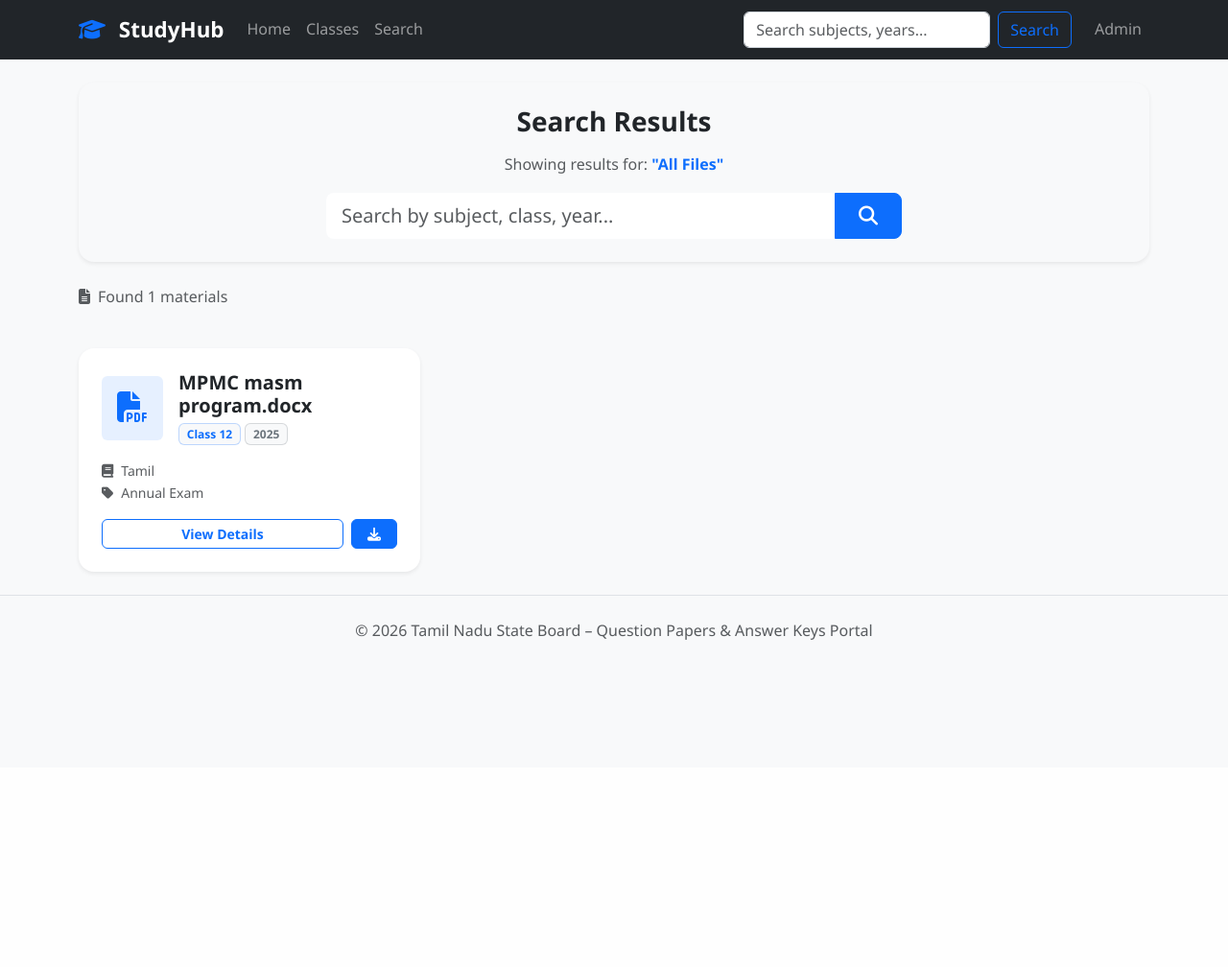
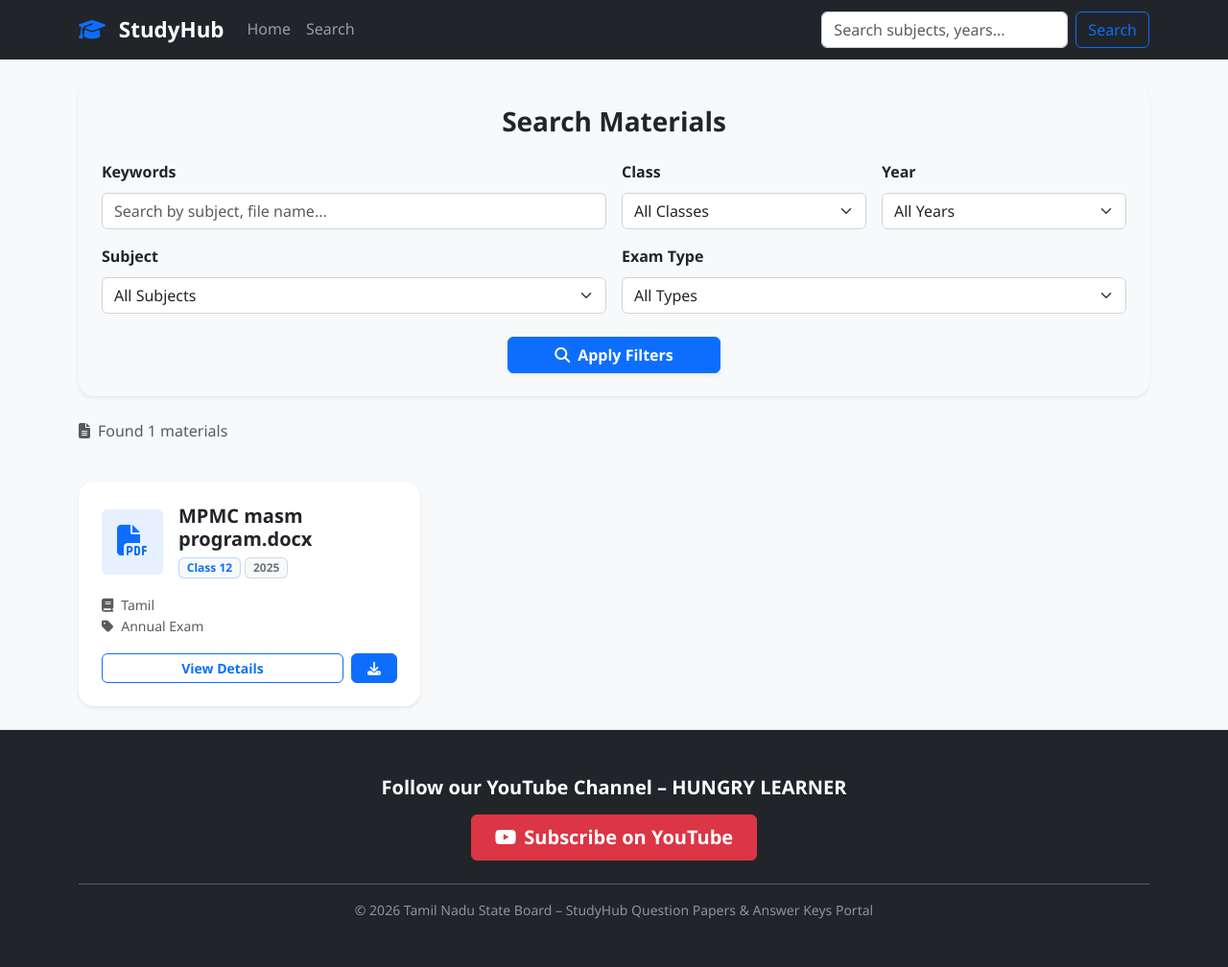
Before and after one commit to Sharruk/LMS-updated, a Flask app: page /search in a window 1280 px wide. Shown: the whole page at 96% size. Before the commit the page ends 667 px from the top, so only its background shows below. Run offline with Flask 3, Linux system fonts and the light colour scheme.

Commit message:
Improve website navigation, search functionality, and add a YouTube link
Refactor header and navigation to remove 'Classes' and 'Admin' links, update admin route to '/admin', enhance search with filters for class, year, and exam type, add YouTube channel link to footer, and include an "About StudyHub" section on the homepage.

Replit-Commit-Author: Agent
Replit-Commit-Session-Id: 4c06ace1-c287-4291-ad1a-22d857b4223b
Replit-Commit-Checkpoint-Type: intermediate_checkpoint
Replit-Commit-Event-Id: f5b91083-7093-4cdc-ba6d-d3344d5d8d86
Replit-Commit-Screenshot-Url: https://storage.googleapis.com/screenshot-production-us-central1/dcbaea80-a8a7-4a4d-8662-73cab4f73645/4c06ace1-c287-4291-ad1a-22d857b4223b/O01d8t8
Replit-Helium-Checkpoint-Created: true

```diff
--- a/app.py
+++ b/app.py
@@ -113,7 +113,7 @@ ADMIN_SECRET_PATH = os.environ.get("ADMIN_SECRET_PATH", "admin")
 def is_admin():
     return session.get('is_admin', False)
 
-@app.route(f'/{ADMIN_SECRET_PATH}', methods=['GET', 'POST'])
+@app.route('/admin', methods=['GET', 'POST'])
 def admin_login():
     if request.method == 'POST':
         username = request.form.get('username')
@@ -129,10 +129,10 @@ def admin_login():
             flash('Invalid admin credentials', 'error')
     return render_template('admin/login.html')
 
-@app.route(f'/{ADMIN_SECRET_PATH}/dashboard')
+@app.route('/admin/dashboard')
 def admin_dashboard():
     if not is_admin():
-        return redirect(url_for('index'))
+        return redirect(url_for('admin_login'))
     return render_template('admin/dashboard.html')
 
 @app.route('/admin/comments')
@@ -262,7 +262,7 @@ def upload():
         description = request.form.get('description', '')
         custom_filename = request.form.get('custom_filename', '').strip()
 
-        subject = Subject.query.get(subject_id)
+        subject = db.session.get(Subject, subject_id)
         if not subject:
             flash('Invalid subject', 'error')
             return redirect(request.url)
@@ -285,7 +285,7 @@ def upload():
             filename=stored_filename,
             original_filename=file.filename,
             custom_filename=final_custom_name,
-            class_level=class_level,
+            class_level=str(class_level),
             subject_id=subject.id,
             subject_name=subject.name,
             exam_type=exam_type,
@@ -376,25 +376,38 @@ def vote(file_id):
 @app.route("/search")
 def search():
     query = request.args.get("q", "").strip().lower()
+    class_level = request.args.get("class_level", "").strip()
+    year = request.args.get("year", "").strip()
+    subject_filter = request.args.get("subject", "").strip().lower()
+    exam_type_filter = request.args.get("exam_type", "").strip().lower()
+
     data = load_data()
     all_files = data.get('files', [])
 
-    if not query:
-        return render_template('search.html', all_files=all_files, query="")
-
     filtered_files = []
     for f in all_files:
-        # Search by: Subject name, Class, Year, File title
+        # Keywords search
         subject_name = str(f.get('subject_name', '')).lower()
-        class_level = f"class {f.get('class_level', '')}".lower()
-        year = str(f.get('year', '')).lower()
+        class_val = str(f.get('class_level', '')).lower()
+        year_val = str(f.get('year', '')).lower()
         title = str(f.get('custom_filename', '')).lower()
+        exam_type_val = str(f.get('exam_type', '')).lower()
 
-        if (query in subject_name or
-            query in class_level or
-            query in year or
-            query in title):
-            filtered_files.append(f)
+        matches_query = not query or (
+            query in subject_name or
+            query in class_val or
+            query in year_val or
+            query in title
+        )
+
+        matches_class = not class_level or class_val == class_level
+        matches_year = not year or year_val == year
+        matches_subject = not subject_filter or subject_filter in subject_name
+        matches_exam_type = not exam_type_filter or exam_type_filter in exam_type_val
+
+        if matches_query and matches_class and matches_year and matches_subject and matches_exam_type:
+            if f.get('visible', True) or is_admin():
+                filtered_files.append(f)
 
     return render_template('search.html', all_files=filtered_files, query=query)
 
--- a/templates/base.html
+++ b/templates/base.html
@@ -20,21 +20,12 @@
             <div class="collapse navbar-collapse" id="navbarNav">
                 <ul class="navbar-nav me-auto">
                     <li class="nav-item"><a class="nav-link" href="{{ url_for('index') }}">Home</a></li>
-                    <li class="nav-item"><a class="nav-link" href="{{ url_for('index') }}#classes">Classes</a></li>
                     <li class="nav-item"><a class="nav-link" href="{{ url_for('search') }}">Search</a></li>
                 </ul>
-                <form class="d-flex me-3" action="{{ url_for('search') }}" method="GET">
+                <form class="d-flex" action="{{ url_for('search') }}" method="GET">
                     <input class="form-control me-2" type="search" name="q" placeholder="Search subjects, years..." aria-label="Search">
                     <button class="btn btn-outline-primary" type="submit">Search</button>
                 </form>
-                <ul class="navbar-nav">
-                    {% if session.get('is_admin') %}
-                    <li class="nav-item"><a class="nav-link" href="{{ url_for('admin_dashboard') }}">Dashboard</a></li>
-                    <li class="nav-item"><a class="nav-link text-danger" href="{{ url_for('admin_logout') }}">Logout</a></li>
-                    {% else %}
-                    <li class="nav-item"><a class="nav-link" href="{{ url_for('admin_login') }}">Admin</a></li>
-                    {% endif %}
-                </ul>
             </div>
         </div>
     </nav>
@@ -53,9 +44,18 @@
         {% block content %}{% endblock %}
     </main>
 
-    <footer class="bg-light py-4 mt-auto">
+    <footer class="bg-dark text-white py-5 mt-auto">
         <div class="container text-center">
-            <p class="text-muted">&copy; 2026 Tamil Nadu State Board – Question Papers & Answer Keys Portal</p>
+            <div class="row mb-4">
+                <div class="col-md-6 mx-auto">
+                    <h5 class="fw-bold mb-3">Follow our YouTube Channel – HUNGRY LEARNER</h5>
+                    <a href="https://www.youtube.com/@Hungry_Learner_Forever" target="_blank" class="btn btn-danger btn-lg px-4 fw-bold">
+                        <i class="fab fa-youtube me-2"></i>Subscribe on YouTube
+                    </a>
+                </div>
+            </div>
+            <hr class="bg-light opacity-25">
+            <p class="text-white-50 small mb-0">&copy; 2026 Tamil Nadu State Board – StudyHub Question Papers & Answer Keys Portal</p>
         </div>
     </footer>
 
--- a/templates/search.html
+++ b/templates/search.html
@@ -6,14 +6,59 @@
 <div class="row mb-4">
     <div class="col-12">
         <div class="card shadow-sm border-0" style="border-radius: 1rem; background: #f8f9fa;">
-            <div class="card-body p-4 text-center">
-                <h1 class="h3 fw-bold mb-3">Search Results</h1>
-                <p class="text-muted">Showing results for: <span class="fw-bold text-primary">"{{ query if query else 'All Files' }}"</span></p>
-                <form action="{{ url_for('search') }}" method="GET" class="mx-auto" style="max-width: 600px;">
-                    <div class="input-group input-group-lg">
-                        <input type="text" name="q" class="form-control border-0 shadow-none" placeholder="Search by subject, class, year..." value="{{ query }}">
-                        <button class="btn btn-primary px-4" type="submit">
-                            <i class="fas fa-search"></i>
+            <div class="card-body p-4">
+                <h1 class="h3 fw-bold mb-4 text-center">Search Materials</h1>
+                <form action="{{ url_for('search') }}" method="GET" class="row g-3">
+                    <div class="col-md-6">
+                        <label class="form-label fw-bold">Keywords</label>
+                        <input type="text" name="q" class="form-control" placeholder="Search by subject, file name..." value="{{ query }}">
+                    </div>
+                    <div class="col-md-3">
+                        <label class="form-label fw-bold">Class</label>
+                        <select name="class_level" class="form-select">
+                            <option value="">All Classes</option>
+                            <option value="9" {% if request.args.get('class_level') == '9' %}selected{% endif %}>Class 9</option>
+                            <option value="10" {% if request.args.get('class_level') == '10' %}selected{% endif %}>Class 10</option>
+                            <option value="11" {% if request.args.get('class_level') == '11' %}selected{% endif %}>Class 11</option>
+                            <option value="12" {% if request.args.get('class_level') == '12' %}selected{% endif %}>Class 12</option>
+                        </select>
+                    </div>
+                    <div class="col-md-3">
+                        <label class="form-label fw-bold">Year</label>
+                        <select name="year" class="form-select">
+                            <option value="">All Years</option>
+                            {% for y in range(2026, 2014, -1) %}
+                            <option value="{{ y }}" {% if request.args.get('year') == y|string %}selected{% endif %}>{{ y }}</option>
+                            {% endfor %}
+                        </select>
+                    </div>
+                    <div class="col-md-6">
+                        <label class="form-label fw-bold">Subject</label>
+                        <select name="subject" class="form-select">
+                            <option value="">All Subjects</option>
+                            <option value="maths" {% if request.args.get('subject') == 'maths' %}selected{% endif %}>Maths</option>
+                            <option value="physics" {% if request.args.get('subject') == 'physics' %}selected{% endif %}>Physics</option>
+                            <option value="chemistry" {% if request.args.get('subject') == 'chemistry' %}selected{% endif %}>Chemistry</option>
+                            <option value="biology" {% if request.args.get('subject') == 'biology' %}selected{% endif %}>Biology</option>
+                            <option value="tamil" {% if request.args.get('subject') == 'tamil' %}selected{% endif %}>Tamil</option>
+                            <option value="english" {% if request.args.get('subject') == 'english' %}selected{% endif %}>English</option>
+                            <option value="science" {% if request.args.get('subject') == 'science' %}selected{% endif %}>Science</option>
+                            <option value="social" {% if request.args.get('subject') == 'social' %}selected{% endif %}>Social Science</option>
+                        </select>
+                    </div>
+                    <div class="col-md-6">
+                        <label class="form-label fw-bold">Exam Type</label>
+                        <select name="exam_type" class="form-select">
+                            <option value="">All Types</option>
+                            <option value="public" {% if request.args.get('exam_type') == 'public' %}selected{% endif %}>Public Exam</option>
+                            <option value="supplementary" {% if request.args.get('exam_type') == 'supplementary' %}selected{% endif %}>Supplementary</option>
+                            <option value="revision" {% if request.args.get('exam_type') == 'revision' %}selected{% endif %}>Revision</option>
+                            <option value="model" {% if request.args.get('exam_type') == 'model' %}selected{% endif %}>Model Paper</option>
+                        </select>
+                    </div>
+                    <div class="col-12 text-center mt-4">
+                        <button class="btn btn-primary px-5 fw-bold shadow-sm" type="submit">
+                            <i class="fas fa-search me-2"></i>Apply Filters
                         </button>
                     </div>
                 </form>
```
Also changed, not shown: attached_assets/branding-1770492328131.json (added, +80 -0 lines), attached_assets/content-1770492323958.md (added, +11 -0 lines), templates/index.html (+7 -1 lines), attached_assets/image_1770490886327.png (added), attached_assets/image_1770492374051.png (added), attached_assets/screenshot-1770492326464.png (added).
